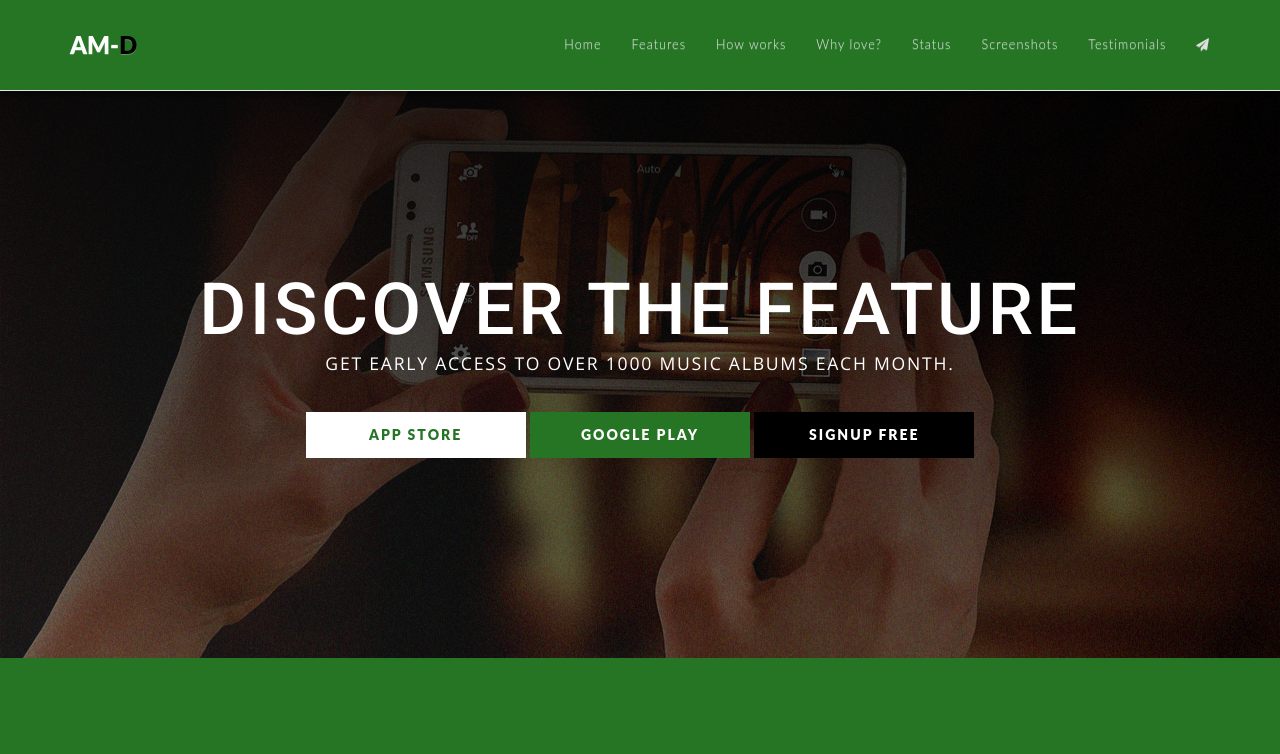
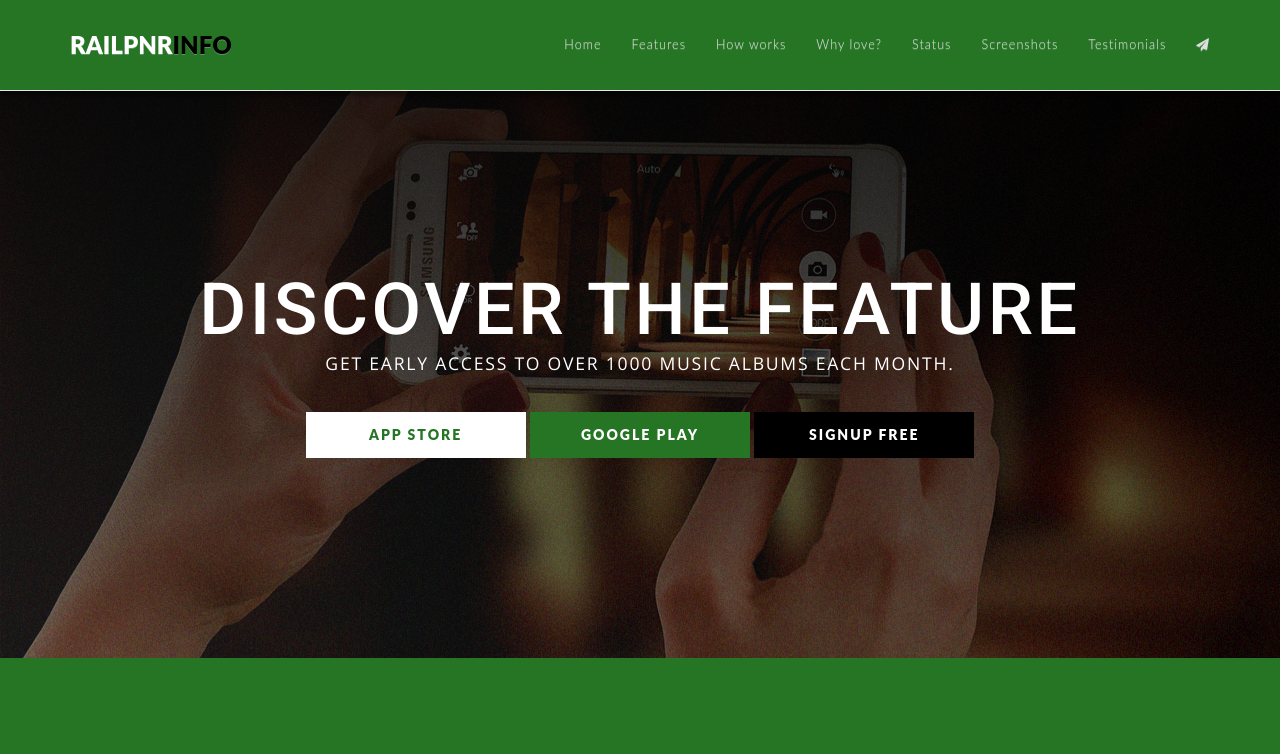
Before and after one commit to ravisaditya/RailPNRInfo.github.io, a plain HTML site: page index.html in a window 1280 px wide. Shown: the top 754 px of the page. Drawn offline with nearby package versions, Linux system fonts and the light colour scheme.

Commit message:
minor index change

```diff
--- a/index.html
+++ b/index.html
@@ -66,7 +66,7 @@ VERSION : 1.1
             <span class="icon-bar"></span>
             <span class="icon-bar"></span>
           </button>
-            <a class="navbar-brand" href="index.html">AM-<span class="black">D</span></a>
+            <a class="navbar-brand" href="index.html">RailPNR<span class="black">Info</span></a>
         </div>
 
         <!-- Collect the nav links, forms, and other content for toggling -->
```
